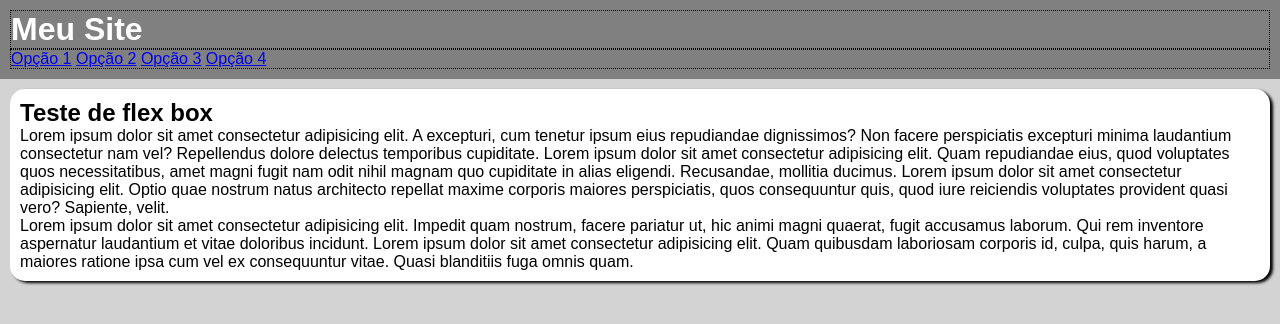
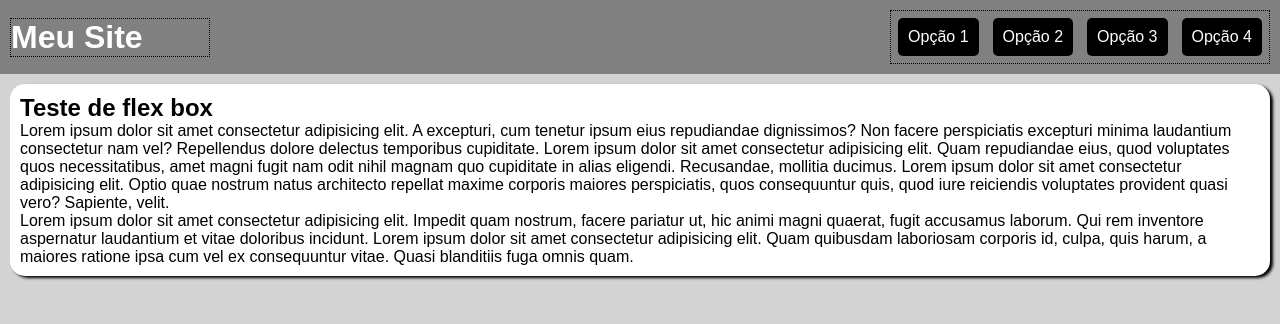
Before and after one commit to var-luan/flex-box, a plain HTML site: page flex013-menu flexbox/index.html in a window 1280 px wide. Drawn offline with Linux system fonts and the light colour scheme.

Commit message:
colocando flex box no menu

```diff
--- a/flex013-menu flexbox/style.css
+++ b/flex013-menu flexbox/style.css
@@ -18,14 +18,39 @@ header {
     background-color: gray;
     color: white;
     padding: 10px;
+
+    display: flex;
+    flex-flow: row wrap;
+    justify-content: space-between;
+    align-items: center;
 }
 
 header > h1 {
     border: 1px dotted black;
+    flex: 0 0 200px;
 }
 
 header > nav {
     border: 1px dotted black;
+    display: flex;
+    flex-flow: row wrap;
+    justify-content: flex-end;
+}
+
+header > nav > a {
+    background-color: black;
+    color: white;
+    padding: 10px;
+    margin: 7px;
+    border-radius: 5px;
+    text-decoration: none;
+    text-align: center;
+}
+
+header > nav > a:hover {
+    background-color: white;
+    color: black;
+    transition: background-color 0.5s;
 }
 
 main {
```
